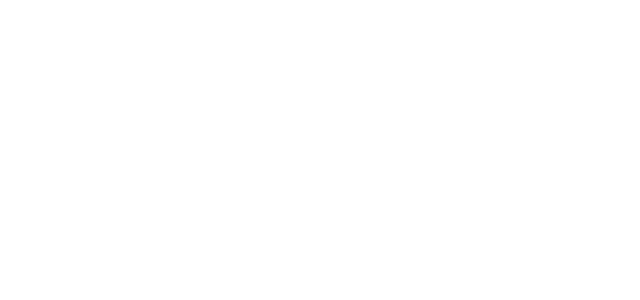
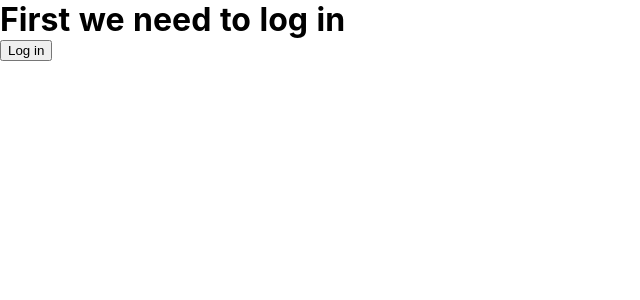
Before and after one commit to hjekabs/spotify-quiz, a Nuxt app: page /login in a window 1280 px wide. Before the commit this address had no page. Shown: the top 300 px of the page, without its empty margins (0-640 px from the left). Built offline with nearby package versions, Linux system fonts and the light colour scheme; no server answers.

Commit message:
receiving code from spotify

```diff
--- a/nuxt.config.js
+++ b/nuxt.config.js
@@ -73,10 +73,14 @@
         access_token_endpoint: undefined,
         response_type: "code",
         token_type: "Bearer",
-        redirect_uri: undefined,
+        redirect_uri: process.env.BASE_URL || 'http://localhost:3000/callback',
         client_id: "f79dd1f6402b41fe8828c55654cea80a",
         token_key: "access_token",
       }
     }
+  },
+
+  router: {
+    middleware: ['auth']
   }
 }
--- /dev/null
+++ b/pages/callback.vue
@@ -0,0 +1,15 @@
+<template>
+  <div>
+      <h1>This is the callback page</h1>
+  </div>
+</template>
+
+<script>
+export default {
+
+}
+</script>
+
+<style>
+
+</style>
--- /dev/null
+++ b/pages/login.vue
@@ -0,0 +1,31 @@
+<template>
+  <div>
+      <h1>First we need to log in</h1>
+      <button @click="login">Log in</button>
+  </div>
+</template>
+
+<script>
+export default {
+    methods: {
+        login() {
+            this.$auth.loginWith("social")
+        }
+    },
+    mounted() {
+
+        const {code} = this.$route.query
+
+        console.log(this.$auth.loggedIn)
+
+        if(code) {
+            console.log("we should request the access token here")
+            this.$axios.$post("https://accounts.spotify.com/api/token")
+        }
+    }
+}
+</script>
+
+<style>
+
+</style>
--- /dev/null
+++ b/plugins/auth.js
@@ -0,0 +1,5 @@
+// export default async function ({ app }) {
+//     if (!app.$auth.loggedIn) {
+//         return
+//     }
+// const auth = app.$auth;
```
Also changed, not shown: store/index.js (added).
